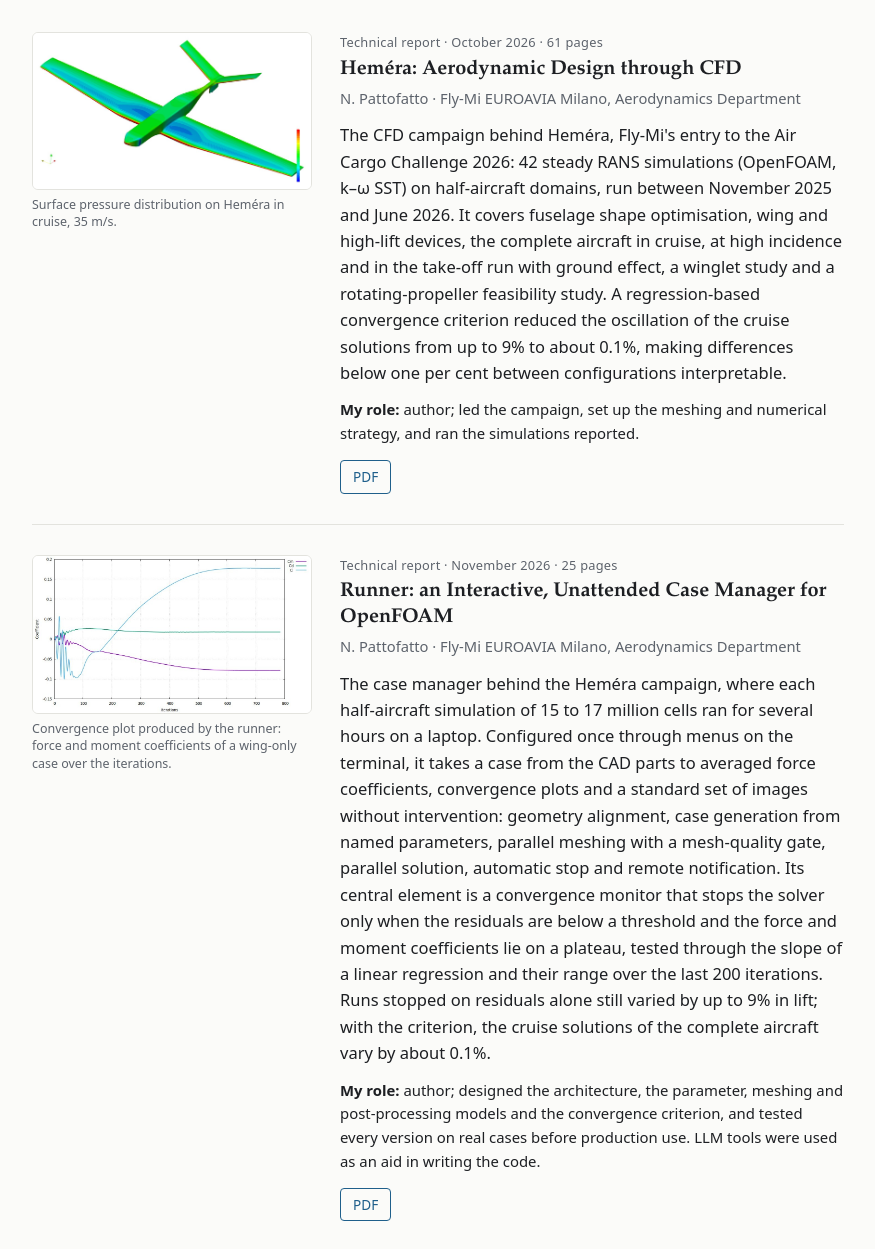
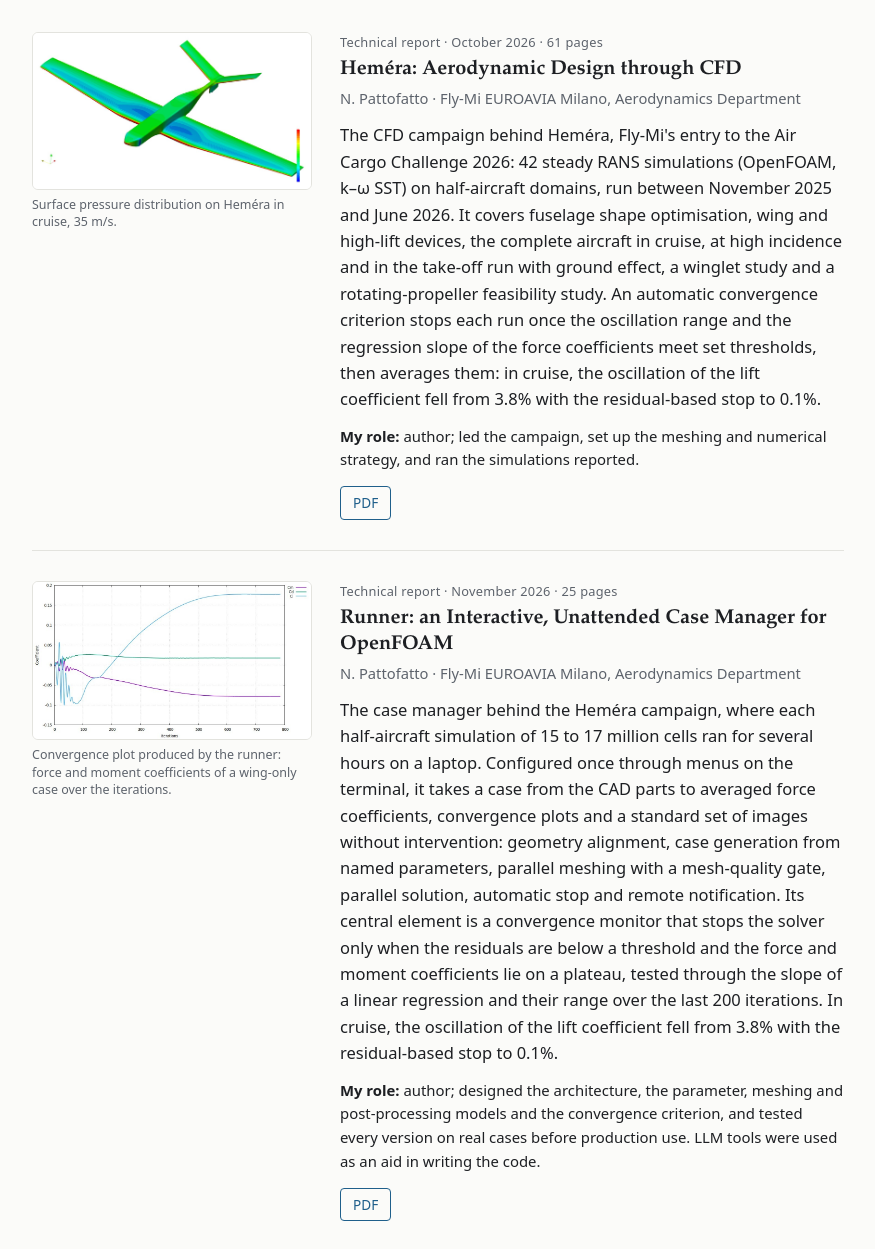
Before and after one commit to npattofatto/portfolio, a plain HTML site: page index.html in a window 1280 px wide. Shown: the part 400-1649 px from the top of the page, without its empty margins (202-1077 px from the left). Drawn offline with Linux system fonts and the light colour scheme.

Commit message:
Add files via upload

```diff
--- a/index.html
+++ b/index.html
@@ -139,7 +139,7 @@
       <p class="kicker">Technical report · October 2026 · 61 pages</p>
       <h3>Heméra: Aerodynamic Design through CFD</h3>
       <p class="authors">N. Pattofatto · Fly-Mi EUROAVIA Milano, Aerodynamics Department</p>
-      <p class="summary">The CFD campaign behind Heméra, Fly-Mi's entry to the Air Cargo Challenge 2026: 42 steady RANS simulations (OpenFOAM, k–ω SST) on half-aircraft domains, run between November 2025 and June 2026. It covers fuselage shape optimisation, wing and high-lift devices, the complete aircraft in cruise, at high incidence and in the take-off run with ground effect, a winglet study and a rotating-propeller feasibility study. A regression-based convergence criterion reduced the oscillation of the cruise solutions from up to 9% to about 0.1%, making differences below one per cent between configurations interpretable.</p>
+      <p class="summary">The CFD campaign behind Heméra, Fly-Mi's entry to the Air Cargo Challenge 2026: 42 steady RANS simulations (OpenFOAM, k–ω SST) on half-aircraft domains, run between November 2025 and June 2026. It covers fuselage shape optimisation, wing and high-lift devices, the complete aircraft in cruise, at high incidence and in the take-off run with ground effect, a winglet study and a rotating-propeller feasibility study. An automatic convergence criterion stops each run once the oscillation range and the regression slope of the force coefficients meet set thresholds, then averages them: in cruise, the oscillation of the lift coefficient fell from 3.8% with the residual-based stop to 0.1%.</p>
       <p class="role"><strong>My role:</strong> author; led the campaign, set up the meshing and numerical strategy, and ran the simulations reported.</p>
       <div class="actions">
         <a class="btn" href="papers/Pattofatto_2026_Hemera_CFD_report.pdf">PDF</a>
@@ -157,7 +157,7 @@
       <p class="kicker">Technical report · November 2026 · 25 pages</p>
       <h3>Runner: an Interactive, Unattended Case Manager for OpenFOAM</h3>
       <p class="authors">N. Pattofatto · Fly-Mi EUROAVIA Milano, Aerodynamics Department</p>
-      <p class="summary">The case manager behind the Heméra campaign, where each half-aircraft simulation of 15 to 17 million cells ran for several hours on a laptop. Configured once through menus on the terminal, it takes a case from the CAD parts to averaged force coefficients, convergence plots and a standard set of images without intervention: geometry alignment, case generation from named parameters, parallel meshing with a mesh-quality gate, parallel solution, automatic stop and remote notification. Its central element is a convergence monitor that stops the solver only when the residuals are below a threshold and the force and moment coefficients lie on a plateau, tested through the slope of a linear regression and their range over the last 200 iterations. Runs stopped on residuals alone still varied by up to 9% in lift; with the criterion, the cruise solutions of the complete aircraft vary by about 0.1%.</p>
+      <p class="summary">The case manager behind the Heméra campaign, where each half-aircraft simulation of 15 to 17 million cells ran for several hours on a laptop. Configured once through menus on the terminal, it takes a case from the CAD parts to averaged force coefficients, convergence plots and a standard set of images without intervention: geometry alignment, case generation from named parameters, parallel meshing with a mesh-quality gate, parallel solution, automatic stop and remote notification. Its central element is a convergence monitor that stops the solver only when the residuals are below a threshold and the force and moment coefficients lie on a plateau, tested through the slope of a linear regression and their range over the last 200 iterations. In cruise, the oscillation of the lift coefficient fell from 3.8% with the residual-based stop to 0.1%.</p>
       <p class="role"><strong>My role:</strong> author; designed the architecture, the parameter, meshing and post-processing models and the convergence criterion, and tested every version on real cases before production use. LLM tools were used as an aid in writing the code.</p>
       <div class="actions">
         <a class="btn" href="papers/Pattofatto_2026_Runner_report.pdf">PDF</a>
```
